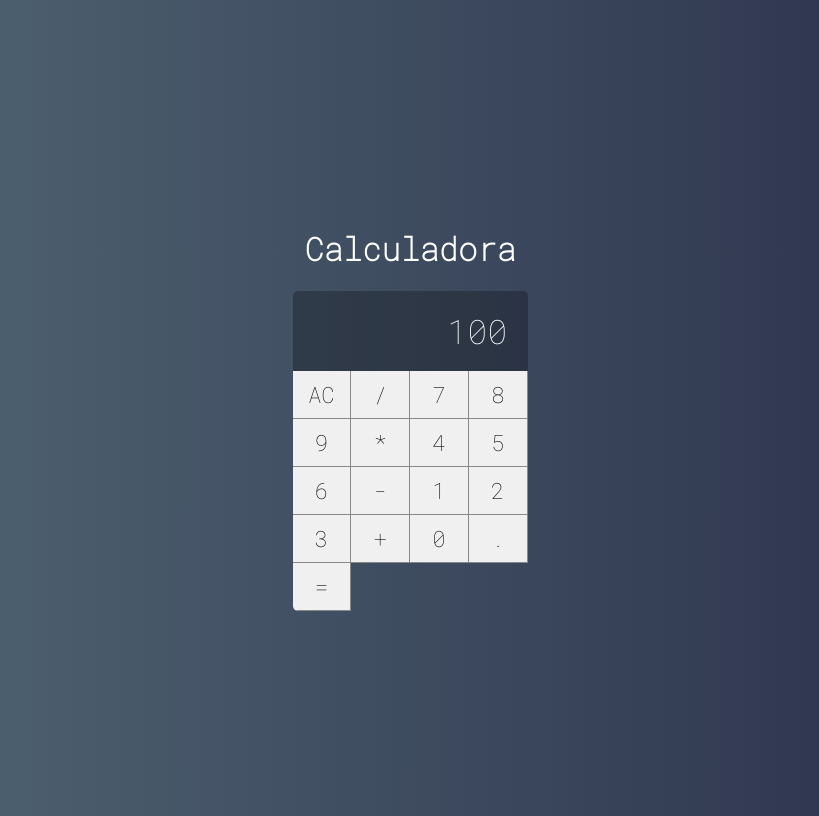
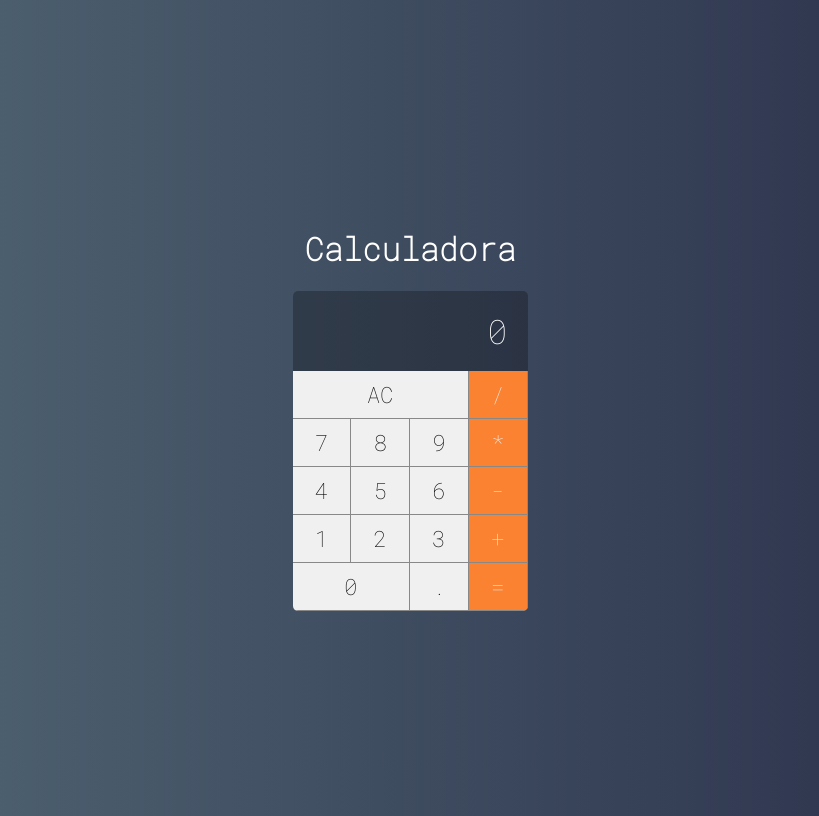
Before and after one commit to NikolasDaltro/Projeto-Calculadora, a React (Create React App) app in the folder react/calculadora/: page / in a window 1280 px wide. Shown: the whole page, without its empty margins (230-1049 px from the left). Built offline with nearby package versions, Linux system fonts and the light colour scheme.

Commit message:
Layoute do projeto finalizado, aplicando logica

```diff
--- a/react/calculadora/src/components/Button.css
+++ b/react/calculadora/src/components/Button.css
@@ -2,7 +2,6 @@
     --bg-button: #f0f0f0;
     --border-button: solid 1px #888;
 }
-
 .button{
     font-size: 1.4em;
     background-color: var(--bg-button);
@@ -11,3 +10,20 @@
     border-bottom: var(--border-button);
     outline: none;
 }
+.button:active{
+    background-color: #ccc;
+}
+.button.double{
+    grid-column: span 2;
+}
+.button.triple{
+    grid-column: span 3;
+}
+.button.operation{
+    background-color: #fa8231;
+    color: #f0f0f0;
+}
+.button.operation:active{
+    background-color: #fa8231cc;
+    color: #f0f0f0;
+}
--- a/react/calculadora/src/components/Button.jsx
+++ b/react/calculadora/src/components/Button.jsx
@@ -1,5 +1,17 @@
 import React from "react"
 import './Button.css'
 
-export default props =>
-<button className="button">{props.label}</button>
+export default props =>{
+let classes = 'button  '
+classes += props.operation ? 'operation' : ''
+classes += props.double ? 'double' : ''
+classes += props.triple ? 'triple' : ''
+
+return (
+<button
+onClick={e => props.click && props.click(props.label)}
+className={classes}>
+{props.label}
+</button>
+)
+}
--- a/react/calculadora/src/main/Calculator.jsx
+++ b/react/calculadora/src/main/Calculator.jsx
@@ -4,28 +4,57 @@
 import Button from '../components/Button'
 import Display from '../components/Display'
 
+const initialState ={
+    displayValue :'0',
+    clearDisplay : false,
+    operation: null,
+    values: [0, 0],
+    current: 0
+}
+
 export default class Calculator extends Component {
+        state ={...initialState}
+       constructor(props){
+        super(props)
+
+        this.clearMemory = this.clearMemory.bind(this)
+        this.setOperation = this.setOperation.bind(this)
+        this.addDigit = this.addDigit.bind(this)
+       }
+
+
+
+       clearMemory(){
+        this.setState({...initialState})
+       }
+       setOperation(operation){
+        console.log(operation)
+       }
+       addDigit(n){
+        console.log(n)
+       }
+
     render(){
-        return(
+             return(
             <div className="calculator">
-                <Display value={100} />
-                <Button label="AC"  />
-                <Button label="/"/>
-                <Button label="7"/>
-                <Button label="8"/>
-                <Button label="9"/>
-                <Button label="*"/>
-                <Button label="4"/>
-                <Button label="5"/>
-                <Button label="6"/>
-                <Button label="-"/>
-                <Button label="1"/>
-                <Button label="2"/>
-                <Button label="3"/>
-                <Button label="+"/>
-                <Button label="0"/>
-                <Button label="."/>
-                <Button label="="/>
+                <Display value={0} />
+                <Button label="AC" click={this.clearMemory} triple />
+                <Button label="/"  click={this.setOperation} operation/>
+                <Button label="7"  click={this.addDigit} />
+                <Button label="8"  click={this.addDigit}/>
+                <Button label="9"  click={this.addDigit}/>
+                <Button label="*"  click={this.setOperation} operation/>
+                <Button label="4"  click={this.addDigit}/>
+                <Button label="5"  click={this.addDigit}/>
+                <Button label="6"  click={this.addDigit}/>
+                <Button label="-"  click={this.setOperation} operation/>
+                <Button label="1"  click={this.addDigit}/>
+                <Button label="2"  click={this.addDigit}/>
+                <Button label="3"  click={this.addDigit}/>
+                <Button label="+"  click={this.setOperation} operation/>
+                <Button label="0"  click={this.addDigit} double/>
+                <Button label="."  click={this.addDigit}/>
+                <Button label="="  click={this.setOperation} operation/>
 
             </div>
         )
```
